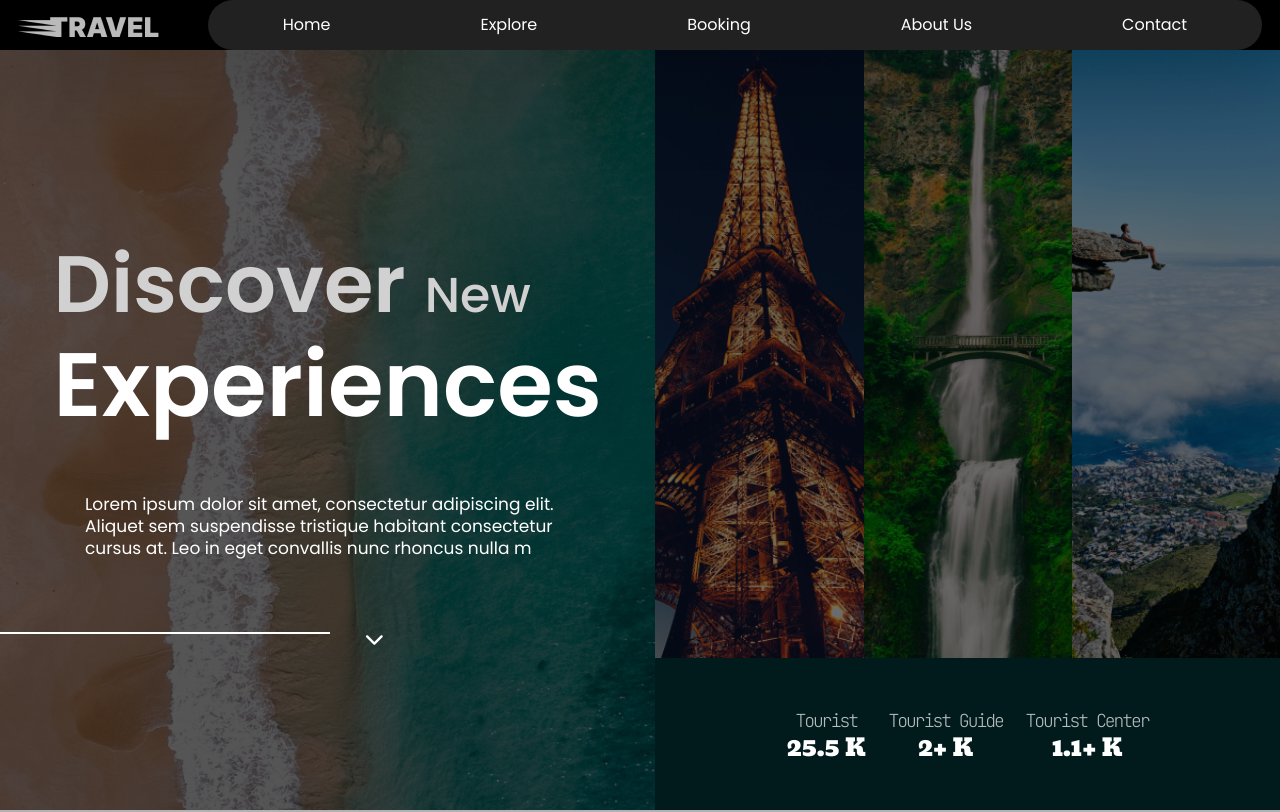
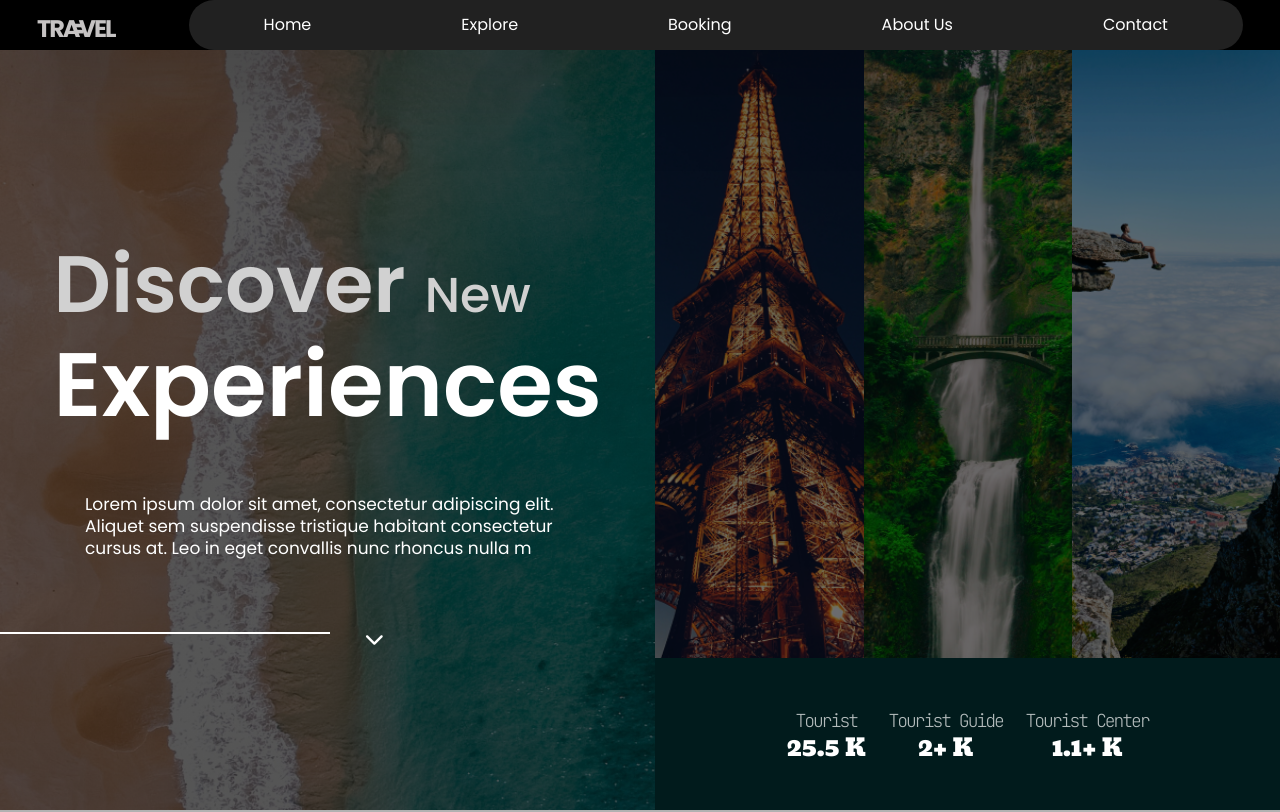
Before and after one commit to ka1x/react-travel-landing-page, a React (Vite) app: page / in a window 1280 px wide. Shown: the top 812 px of the page. Built offline with nearby package versions, Linux system fonts and the light colour scheme.

Commit message:
logo change

```diff
--- a/src/components/Contact/Contact.jsx
+++ b/src/components/Contact/Contact.jsx
@@ -11,8 +11,8 @@ const Contact = () => {
 			<div className='contact-info'>
 				<h3>Contact info</h3>
 
-				<p>Phone: +234 706338**</p>
-				<p>Email: Stephenolushola5@gmail.com</p>
+				<p>Phone: +1 123123***</p>
+				<p>Email: travel@example.agency</p>
 				<p>Socials</p>
 				<div className='socials-container'>
 					{socials.map((social) => (
--- a/src/components/Footer/Footer.jsx
+++ b/src/components/Footer/Footer.jsx
@@ -3,12 +3,14 @@ import './footer.scss';
 import {logo} from '../../assets';
 import {footer_links} from '../../constants';
 import SubmitBtn from '../Button/Button';
+import Logo from '../Logo/Logo';
 
 const Footer = () => {
 	return (
 		<section className='footer'>
 			<div className='subscribe'>
-				<img src={logo} alt='' className='' />
+				{/* <img src={logo} alt='' className='' /> */}
+				<Logo/>
 				<p>Subscribe to stay</p>
 
 				<form action='' className='subscribe-form'>
--- a/src/components/Footer/footer.scss
+++ b/src/components/Footer/footer.scss
@@ -7,7 +7,8 @@
    background-position-y: 65%;
 
    .logo {
-      margin: 15px;
+      // margin: 15px;
+      font-size: 2rem;
    }
 
    .line {
--- /dev/null
+++ b/src/components/Logo/Logo.jsx
@@ -0,0 +1,10 @@
+import React from 'react'
+import './logo.scss'
+
+const Logo = ({type}) => {
+  return (
+	 <h3 className={`logo ${type}`}>TRAVEL <span>=</span></h3>
+  )
+}
+
+export default Logo
--- /dev/null
+++ b/src/components/Logo/logo.scss
@@ -0,0 +1,14 @@
+.logo {
+   font-weight: 900;
+   letter-spacing: -2px;
+   color: #c6c3c3;
+   font-size: 1.5rem;
+   position: relative;
+   width: min-content;
+   > span {
+      // transform: translateX(-100px);
+      position: absolute;
+      left: 44%;
+      transform: scaleX(0.6);
+   }
+}
--- a/src/components/Navbar/Navbar.jsx
+++ b/src/components/Navbar/Navbar.jsx
@@ -2,6 +2,7 @@ import React, {Component} from 'react';
 import {logo, close, menu} from '../../assets';
 import {navLinks} from '../../constants';
 import './navbar.scss';
+import Logo from '../Logo/Logo';
 
 class Navbar extends Component {
    state = {navOpened: false};
@@ -16,7 +17,8 @@ class Navbar extends Component {
             {this.state.navOpened ? <div className='nav-overlay'> </div> : <></>}
 
             <nav className={this.state.navOpened ? 'nav mobile-opened' : 'nav'}>
-               <img src={logo} alt='TRAVEL' className='nav-logo' />
+               {/* <img src={logo} alt='TRAVEL' className='nav-logo' /> */}
+               <Logo type='nav-logo'/>
 
                <ul className='links'>
                   {navLinks.map((link) => {
--- a/src/components/Navbar/navbar.scss
+++ b/src/components/Navbar/navbar.scss
@@ -48,6 +48,7 @@ $color_2: black;
    width: 154px;
    height: 29px;
    cursor: pointer;
+   position: relative;
 }
 .join-link {
    padding: 10px 50px;
--- a/src/components/Recommendations/Recommendations.jsx
+++ b/src/components/Recommendations/Recommendations.jsx
@@ -3,6 +3,7 @@ import {logo, location} from '../../assets';
 import {recs} from '../../constants';
 import {Component} from 'react';
 import PrevNextBtns from '../PrevNextBtns/PrevNextBtns';
+import Logo from '../Logo/Logo';
 
 class Recommendations extends Component {
    constructor(props) {
@@ -24,9 +25,11 @@ class Recommendations extends Component {
 
    render() {
       return (
-			<section className='recommendations' id='recommendations'>
+         <section
+            className='recommendations'
+            id='recommendations'>
             <div className='title'>
-					<img src={logo} alt='TRAVEL' />
+               {/* <Logo /> */}
 
                <h2>
                   <span> Best</span> Recommendations
@@ -34,20 +37,32 @@ class Recommendations extends Component {
             </div>
 
             {recs.map((item, index) => (
-					<div className={index === this.state.currentSlide ? 'container' : 'container-hidden'} key={index}>
+               <div
+                  className={index === this.state.currentSlide ? 'container' : 'container-hidden'}
+                  key={index}>
                   <div className='front-container'>
                      <h3>{item.name}</h3>
 
                      <div className='location'>
-								<img src={location} className='icon' />
+                        <img
+                           src={location}
+                           className='icon'
+                        />
                         <h4>{item.location}</h4>
                      </div>
                      <p>{item.desc}</p>
                   </div>
                   <div className='img-container'>
-							<img src={item.img} alt={item.name} className={index === this.state.currentSlide ? 'rec-img' : 'rec-img-hidden'} />
+                     <img
+                        src={item.img}
+                        alt={item.name}
+                        className={index === this.state.currentSlide ? 'rec-img' : 'rec-img-hidden'}
+                     />
 
-							<PrevNextBtns leftOnClick={this.prevSlide} rightOnClick={this.nextSlide} />
+                     <PrevNextBtns
+                        leftOnClick={this.prevSlide}
+                        rightOnClick={this.nextSlide}
+                     />
                   </div>
                </div>
             ))}
--- a/src/components/Services/Services.jsx
+++ b/src/components/Services/Services.jsx
@@ -1,22 +1,30 @@
 import './services.scss';
 import {logo} from '../../assets';
 import {services} from '../../constants';
+import Logo from '../Logo/Logo';
 
 const Services = () => {
    return (
-		<section className='services' id='about-us'>
+      <section
+         className='services'
+         id='about-us'>
          <div className='title'>
-				<img src={logo} alt='logo' className='logo' />
+            <Logo type={'logo'} />
             <h1>Services</h1>
          </div>
 
          <div className='card-container'>
             {services.map((service) => {
                return (
-						<div className='card' key={service.id}>
+                  <div
+                     className='card'
+                     key={service.id}>
                      <div className='service-bg'>
                         <h1>{`0${service.id}`}</h1>
-								<img src={service.img} alt={service.title} />
+                        <img
+                           src={service.img}
+                           alt={service.title}
+                        />
                      </div>
 
                      <div className='service-desc'>
--- a/src/components/Services/services.scss
+++ b/src/components/Services/services.scss
@@ -40,15 +40,20 @@ $font-family_1: 'JetBrains Mono';
    margin: 10px 0 0 0;
    h1 {
       font-weight: 700;
-		font-size: 50px;
+      font-size: 35px;
       line-height: 80px;
+      margin: 10px;
+      // font-size: 30px;
 		color: $color_1;
-		margin: 10px;
    }
+
    .logo {
-		filter: brightness(0);
-		width: 207px;
-		height: 39px;
+      // filter: brightness(0);
+		color: black;
+      // width: 207px;
+      // height: 39px;
+		font-size: 2.2em;
+		margin-right: .5rem;
    }
 }
 .card {
```
Also changed, not shown: index.js (+16 -1 lines). Lines whose indentation alone changed are shown as unchanged.
